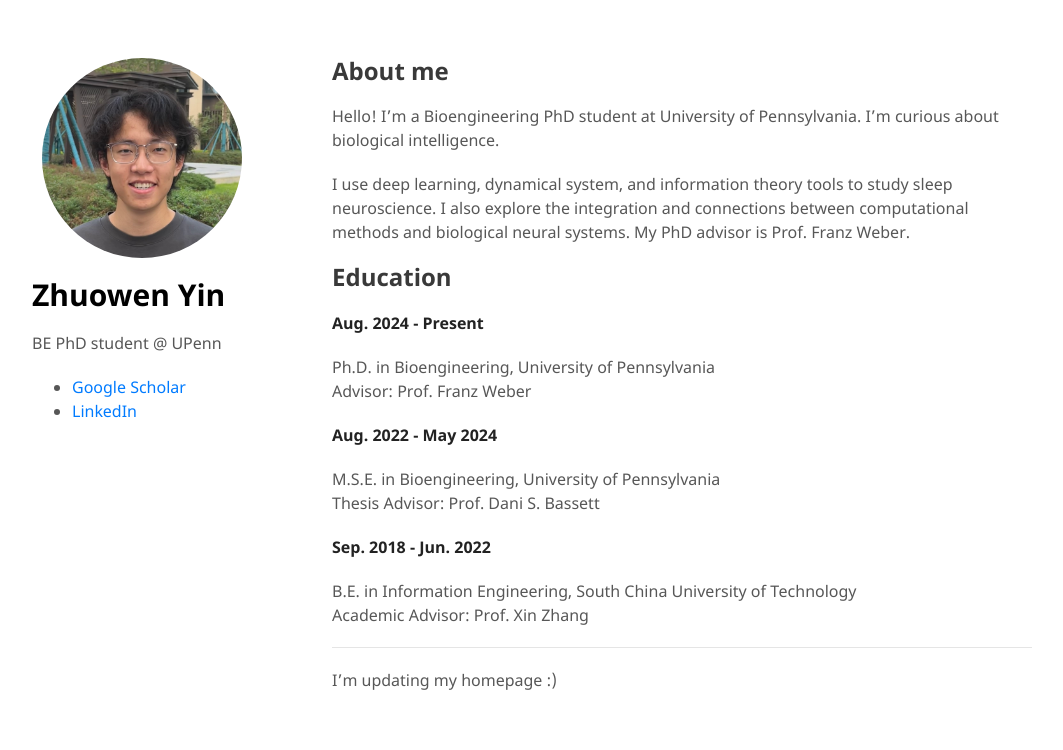
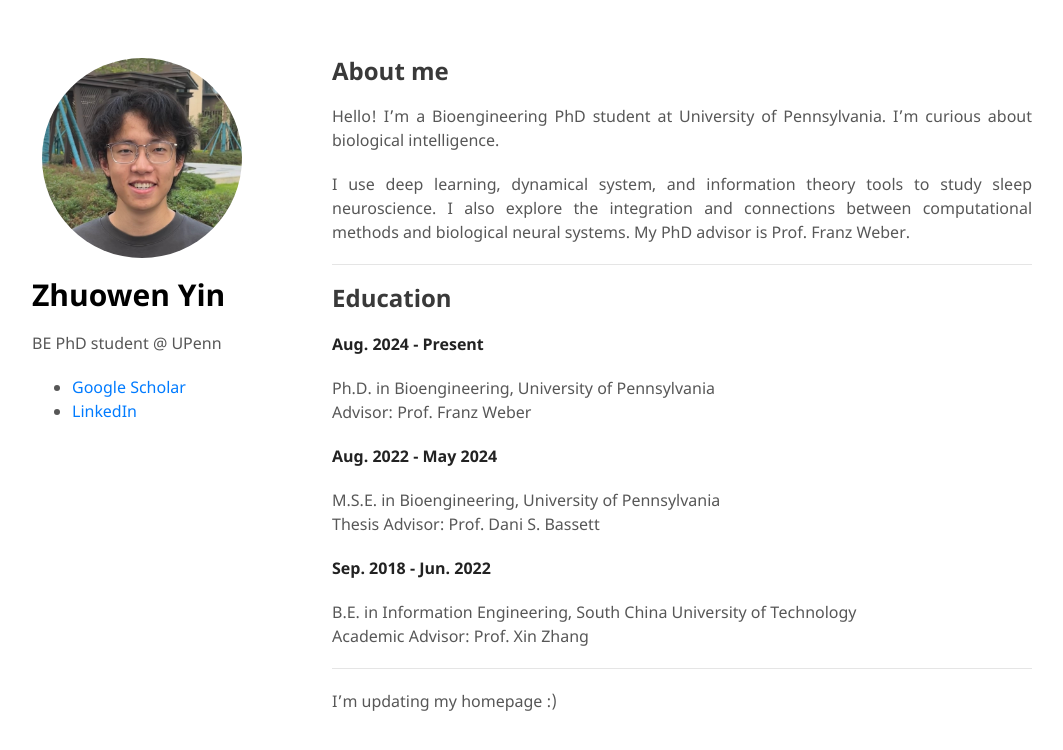
Before and after one commit to zhuowenyin/zhuowenyin.github.io, a Jekyll site: the page built from index.md, in a window 1280 px wide. Shown: the top 750 px of the page, without its empty margins (108-1171 px from the left). Built offline with Jekyll 4.4.1, drawn with Linux system fonts in a browser that asks for light colours.

Commit message:
Updated style

```diff
--- a/assets/css/style.scss
+++ b/assets/css/style.scss
@@ -41,3 +41,9 @@ header img {
   margin: 0 auto 20px auto;
   display: block;
 }
+
+section p,
+section li {
+  text-align: justify;
+  text-justify: inter-word;
+}
--- a/index.md
+++ b/index.md
@@ -8,6 +8,8 @@ title: Home
 Hello! I'm a Bioengineering PhD student at University of Pennsylvania. I'm curious about biological intelligence.
 
 I use deep learning, dynamical system, and information theory tools to study sleep neuroscience. I also explore the integration and connections between computational methods and biological neural systems. My PhD advisor is Prof. Franz Weber.
+
+---
 
 ## Education
 
```
